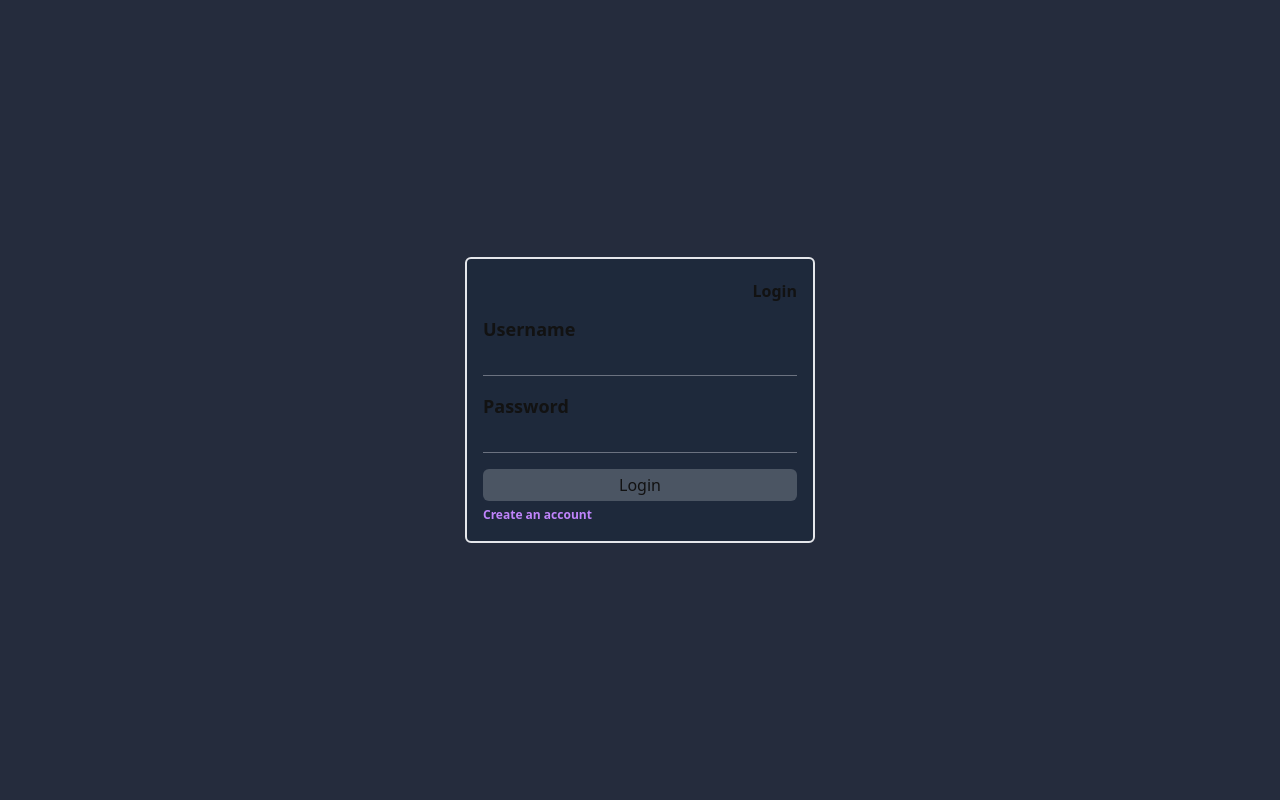
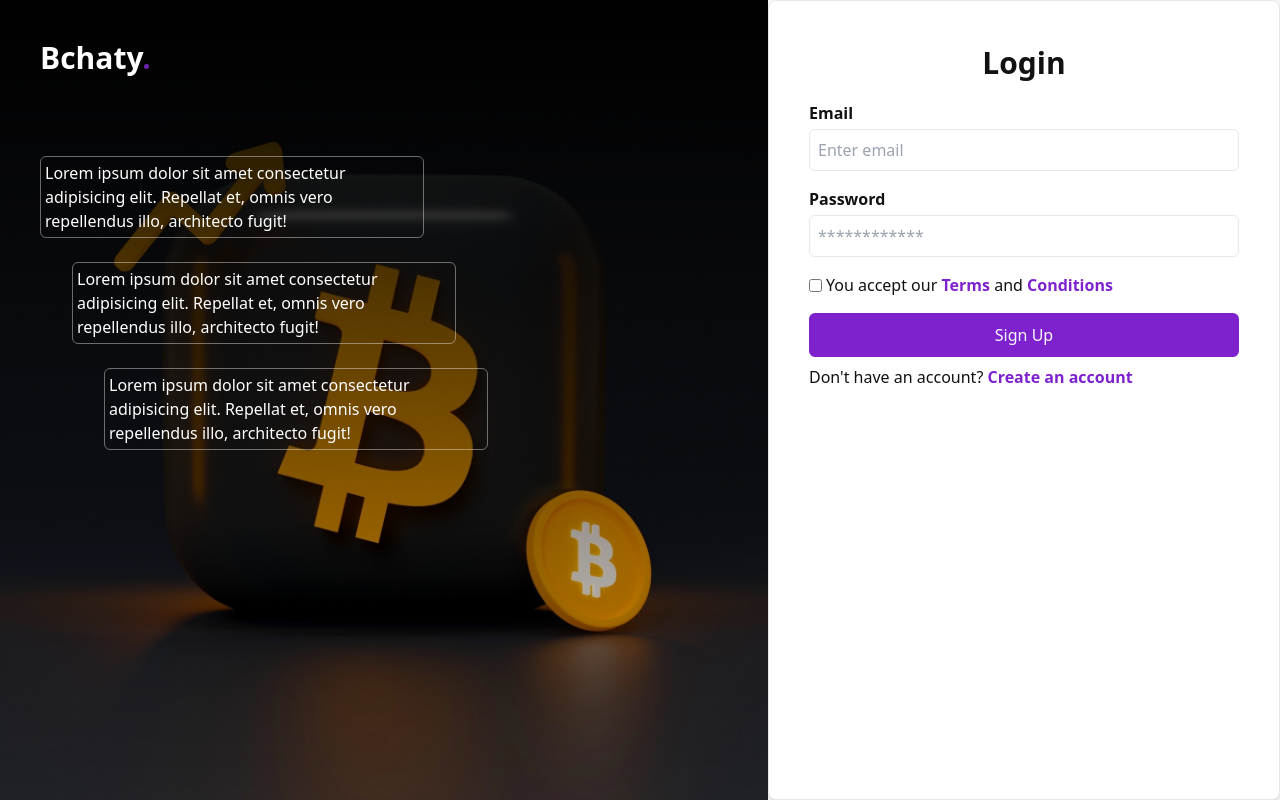
Before and after one commit to benjaminnkem/bchaty, a Next.js app: page /account/login in a window 1280 px wide. Built offline with nearby package versions, Linux system fonts and the light colour scheme; no server answers.

Commit message:
finished login page (desktop)

```diff
--- a/lib/utils/models/UsersSchema.ts
+++ b/lib/utils/models/UsersSchema.ts
@@ -16,6 +16,7 @@ const usersSchema = new Schema({
     required: true,
     trim: true,
     lowercase: true,
+    unique: true,
   },
   username: {
     type: String,
--- a/pages/account/login/index.tsx
+++ b/pages/account/login/index.tsx
@@ -3,14 +3,17 @@ import { useState } from "react";
 import { signIn } from "next-auth/react";
 import { useRouter } from "next/router";
 import Link from "next/link";
+import Image from "next/image";
+import styles from "../register/(styles)/index.module.css";
+import CircleLoader from "@/components/Common/Loader/circlce-loader";
 
 type LogInfo = {
-  username: string;
+  email: string;
   password: string;
 };
 
 const Login = () => {
-  const [inputs, setInputs] = useState<LogInfo>({ username: "", password: "" });
+  const [inputs, setInputs] = useState<LogInfo>({ email: "", password: "" });
   const [status, setStatus] = useState({ loading: false });
   const router = useRouter();
 
@@ -21,67 +24,126 @@ const Login = () => {
     e.preventDefault();
     setStatus({ loading: true });
 
-    console.log("something");
-    await signIn("credentials", { username: inputs.username, password: inputs.password });
-    setStatus({ loading: false });
+    const res = await signIn("credentials", { ...inputs, redirect: false }).finally(() =>
+      setStatus({ loading: false })
+    );
+
+    if (res?.status === 401) {
+      console.log("unauthenticated");
+      return;
+    }
 
     router.push("/chat");
   };
 
   return (
     <>
-      <div className={`fixed top-0 right-0 h-full duration-200 bg-slate-900 bg-opacity-90 overflow-hidden w-full`}>
-        <div className="grid w-full h-full place-content-center">
-          <div className="p-4 border-2 bg-slate-800 rounded-md min-w-[350px]">
-            <h2 className="py-1 mb-2 font-bold text-end">Login</h2>
+      {status.loading && <CircleLoader />}
+      <div className={`grid grid-cols-5 min-h-screen`}>
+        <div className="relative overflow-hidden text-white col-span-3">
+          <div className="absolute top-0 left-0 w-full h-full">
+            <Image
+              src={"/images/backgrounds/bitcoin.jpg"}
+              alt="Bit"
+              width={1024}
+              height={1024}
+              className="w-full h-full object-cover"
+            />
+          </div>
+          <div className={`${styles.signupSideOverlay} absolute top-0 left-0 w-full h-full`}></div>
+          <div className="absolute top-0 left-0 w-full h-full p-10">
+            <h1 className="font-semibold text-3xl">
+              Bchaty<span className="text-purple-800">.</span>
+            </h1>
+
+            <div className="mt-20 space-y-6">
+              <div className="max-w-sm p-1 border border-white/40 rounded-md">
+                <p>
+                  Lorem ipsum dolor sit amet consectetur adipisicing elit. Repellat et, omnis vero repellendus illo,
+                  architecto fugit!
+                </p>
+              </div>
+              <div className="max-w-sm p-1 ml-8 border border-white/40 rounded-md">
+                <p>
+                  Lorem ipsum dolor sit amet consectetur adipisicing elit. Repellat et, omnis vero repellendus illo,
+                  architecto fugit!
+                </p>
+              </div>
+              <div className="max-w-sm p-1 ml-16 border border-white/40 rounded-md">
+                <p>
+                  Lorem ipsum dolor sit amet consectetur adipisicing elit. Repellat et, omnis vero repellendus illo,
+                  architecto fugit!
+                </p>
+              </div>
+            </div>
+          </div>
+        </div>
+
+        <div className="xl:p-10 lg:p-8 border bg-white shadow-lg border-gray-200 dark:bg-slate-800 rounded-lg col-span-2">
+          <h2 className="py-1 mb-2 text-3xl font-bold text-center">Login</h2>
           <form onSubmit={(e) => handleSubmit(e)}>
-              <div className="space-y-4">
-                <div>
-                  <label className="text-lg font-semibold" htmlFor="loginUsername">
-                    Username
+            <div className="space-y-4 mt-4">
+              <div className="space-y-1">
+                <label className="font-semibold" htmlFor="email">
+                  Email
                 </label>
                 <input
-                    type="text"
-                    name="username"
-                    id="loginUsername"
+                  type="email"
+                  name="email"
+                  id="email"
                   autoComplete="off"
-                    className={`block p-1 text-gray-300 bg-transparent border-b-gray-500 border-b w-full focus:outline-none`}
-                    value={inputs.username}
+                  className={`block p-2 text-gray-700 dark:text-gray-300 bg-transparent border rounded-md w-full focus:outline-none`}
+                  placeholder="Enter email"
+                  maxLength={20}
+                  value={inputs.email}
                   onChange={(e) => handleChange(e)}
-                    maxLength={20}
                 />
               </div>
-                <div>
-                  <label className="text-lg font-semibold" htmlFor="loginPassword">
+              <div className="space-y-1">
+                <label className="font-semibold" htmlFor="password">
                   Password
                 </label>
                 <input
                   type="password"
                   name="password"
-                    id="loginPassword"
+                  id="password"
                   value={inputs.password}
+                  onChange={(e) => handleChange(e)}
                   autoComplete="off"
-                    className={`block p-1 text-gray-300 bg-transparent border-b-gray-500 border-b w-full focus:outline-none`}
-                    onChange={(e) => handleChange(e)}
+                  className={`block p-2 text-gray-700 dark:text-gray-300 bg-transparent border rounded-md w-full focus:outline-none`}
+                  placeholder="************"
                 />
               </div>
 
+              <div>
+                <label htmlFor="terms" className="flex items-center gap-1">
+                  <input type="checkbox" name="terms" id="terms" />
+                  <span>
+                    You accept our <span className="font-semibold text-purple-700">Terms</span> and{" "}
+                    <span className="font-semibold text-purple-700">Conditions</span>
+                  </span>
+                </label>
+              </div>
+
               <button
-                  className="w-full py-1 duration-200 bg-gray-600 rounded-md hover:bg-gray-700 disabled:bg-gray-400"
+                className="w-full py-1 md:py-2 duration-200 dark:bg-gray-600 rounded-md dark:hover:bg-gray-700
+                  border-2 border-purple-700 text-purple-50 transition-colors bg-purple-700 hover:bg-purple-600 disabled:bg-gray-400"
                 disabled={status.loading ? true : false}
               >
-                  {status.loading ? "Validating..." : "Login"}
+                {status.loading ? "Validating..." : "Sign Up"}
               </button>
             </div>
           </form>
 
+          <p className="mt-2">
+            Don&apos;t have an account?{" "}
             <Link
               href={"/account/register"}
-              className="mt-1 text-xs font-semibold text-center text-purple-400 my-2 cursor-pointer"
+              className="mt-1 font-semibold text-center dark:text-purple-400 text-purple-700 cursor-pointer my-2"
             >
               Create an account
             </Link>
-          </div>
+          </p>
         </div>
       </div>
     </>
--- a/pages/account/register/index.tsx
+++ b/pages/account/register/index.tsx
@@ -14,7 +14,6 @@ interface NewUser {
 interface SignUpProps {}
 
 const SignUp: React.FC<SignUpProps> = ({}: SignUpProps) => {
-  const [err, setErr] = useState<NewUser>({} as NewUser);
   const [inputs, setInputs] = useState<NewUser>({ username: "", password: "" });
   const [status, setStatus] = useState<{ loading: boolean }>({ loading: false });
 
@@ -147,14 +146,13 @@ const SignUp: React.FC<SignUpProps> = ({}: SignUpProps) => {
                 />
               </div>
               <div className="space-y-1">
-                <label className="font-semibold" htmlFor="signUpPassword">
+                <label className="font-semibold" htmlFor="password">
                   Password
                 </label>
                 <input
                   type="password"
                   name="password"
-                  id="signUpPassword"
-                  value={inputs.password}
+                  id="password"
                   autoComplete="off"
                   className={`block p-2 text-gray-700 dark:text-gray-300 bg-transparent border rounded-md w-full focus:outline-none`}
                   placeholder="************"
--- a/pages/api/auth/[...nextauth].ts
+++ b/pages/api/auth/[...nextauth].ts
@@ -8,15 +8,25 @@ export default NextAuth({
   providers: [
     Credentials({
       type: "credentials",
-      credentials: { username: {}, password: {} },
+      credentials: {
+        email: {
+          label: "email",
+          type: "email",
+        },
+        password: {
+          label: "password",
+          type: "password",
+        },
+      },
       async authorize(credentials, _req) {
         try {
-          const username = credentials!.username;
+          console.log("credentials", credentials);
+          const email = credentials!.email;
           const password = credentials!.password;
           await dbConnection();
-          const user = await UsersModel.findOne({ username: username });
-          if (!user || user.length === 0) {
-            throw new Error(`The username ${username} does not exist`);
+          const user = await UsersModel.findOne({ email });
+          if (!user) {
+            throw new Error(`The email ${email} does not exist`);
           }
 
           const passwordMatch = await compare(password as string, user.password);
@@ -27,7 +37,7 @@ export default NextAuth({
           return { id: user.id, name: user.username, email: user.email }; // returning a unique cookie object
         } catch (e) {
           console.log(e);
-          throw new Error("Login Failed, re-check credentials 😣");
+          throw new Error("Login Failed, please try again.");
         }
       },
     }),
```
Also changed, not shown: 1 other file (tests, documents, lock files or other folders). Lines whose indentation alone changed are shown as unchanged.
